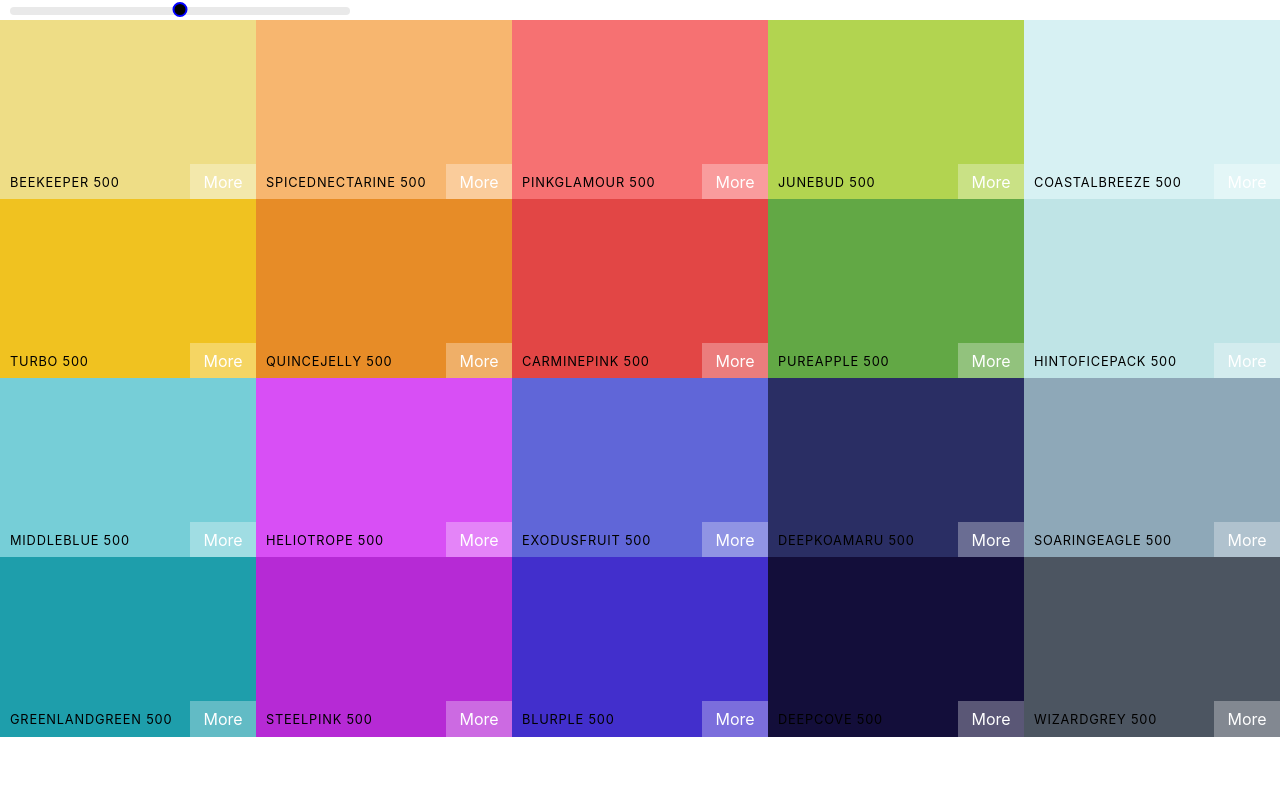
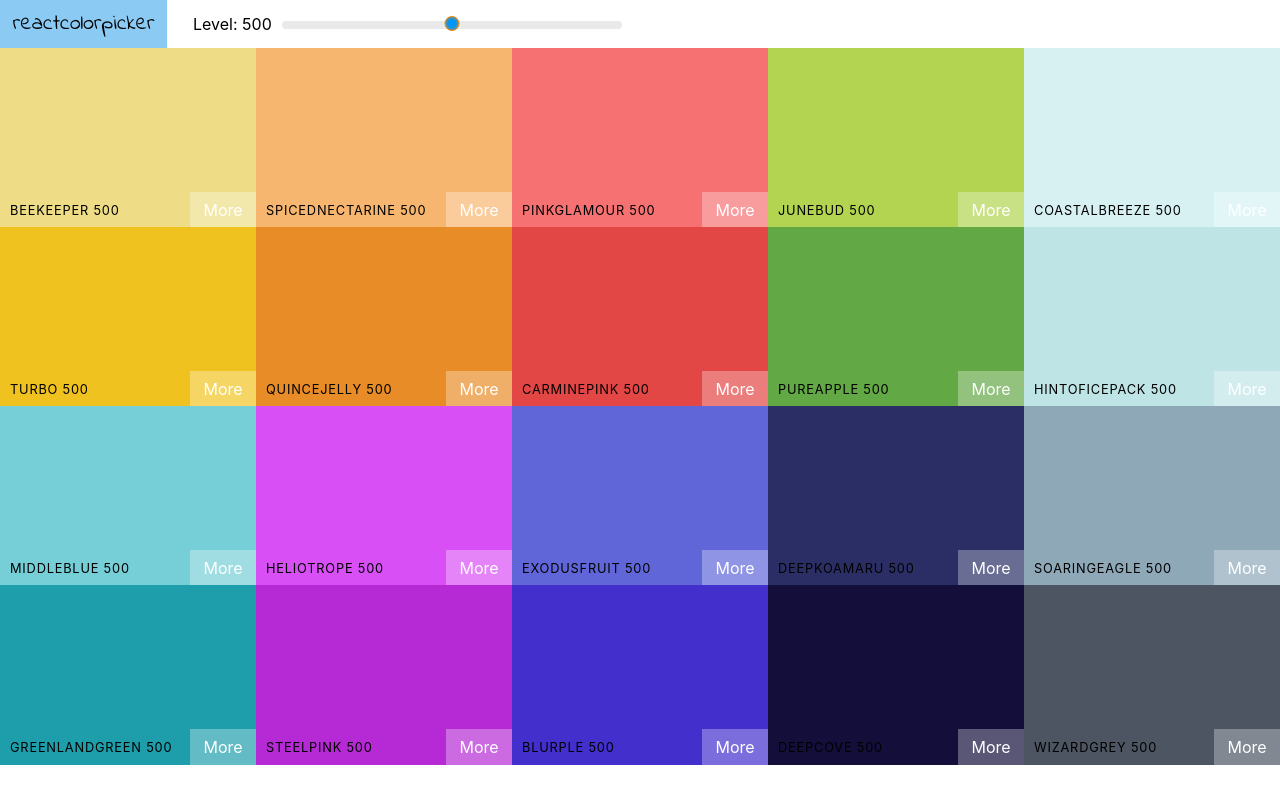
Before and after one commit to dRoysch/color-project, a React (Create React App) app: page / in a window 1280 px wide. Built offline with nearby package versions, Linux system fonts and the light colour scheme.

Commit message:
Add Nabar and Font

```diff
--- /dev/null
+++ b/src/Navbar.css
@@ -0,0 +1,51 @@
+@import url('https://fonts.googleapis.com/css2?family=Indie+Flower&display=swap');
+
+.Navbar {
+    display: flex;
+    align-items: center;
+    justify-content: flex-start;
+    height: 6vh;
+}
+.logo{
+    margin-right: 2%;
+    padding: 0 1%;
+    font-size: 22px;
+    background-color: #8bcaf3;
+    /* font-family: -apple-system, BlinkMacSystemFont, 'Segoe UI', Roboto, Oxygen, Ubuntu, Cantarell, 'Open Sans', 'Helvetica Neue', sans-serif; */
+    height: 100%;
+    display: flex;
+    align-items: center;
+}
+.logo a{
+    text-decoration: none;
+    color: black;
+    font-family: 'Indie Flower', cursive;
+}
+
+.slider {
+    width: 340px;
+    margin: 0 10px;
+    display: inline-block;
+}
+
+
+.rc-slider-track {
+    background-color: transparent;
+}
+
+.rc-slider-rail{
+    height: 8px;
+}
+
+.rc-slider-handle,
+.rc-slider-handle:focus,
+.rc-slider-handle:active,
+.rc-slider-handle:hover {
+    background-color:#0096fa;
+    outline: none;
+    border: 0.75px solid rgb(255, 136, 0);
+    box-shadow: inset 0 0 3px rgb(255, 136, 0);
+    width: 15px;
+    height: 15px;
+    margin-top: -5px;
+}
--- /dev/null
+++ b/src/Navbar.js
@@ -0,0 +1,33 @@
+import React, { Component } from 'react'
+import 'rc-slider/assets/index.css';
+import Slider from 'rc-slider';
+import './Navbar.css';
+
+
+export class Navbar extends Component {
+    render() {
+        const {level, changeLevel} = this.props;
+        return (
+            <header className='Navbar'>
+                <div className='logo'>
+                    <a href="/">reactcolorpicker</a>
+                </div>
+                <div>
+                    <span>Level: {level}</span>
+                    <div className='slider'>
+                    <Slider
+                    defaultValue={level}
+                    min={100}
+                    max={900}
+                    step={100}
+                    onAfterChange={changeLevel}
+                    />
+                    </div>
+                </div>
+
+            </header>
+        )
+    }
+}
+
+export default Navbar;
--- a/src/Palette.css
+++ b/src/Palette.css
@@ -4,31 +4,3 @@
 .Palette-colors {
     height: 90%;
 }
-
-.slider {
-    width: 340px;
-    margin: 0 10px;
-    display: inline-block;
-}
-
-
-.rc-slider-track {
-    background-color: transparent;
-}
-
-.rc-slider-rail{
-    height: 8px;
-}
-
-.rc-slider-handle,
-.rc-slider-handle:focus,
-.rc-slider-handle:active,
-.rc-slider-handle:hover {
-    background-color: black;
-    outline: none;
-    border: 2px solid blue;
-    box-shadow: none;
-    width: 15px;
-    height: 15px;
-    margin-top: -5px;
-}
--- a/src/Palette.js
+++ b/src/Palette.js
@@ -1,8 +1,7 @@
 import React, {Component} from 'react';
 import ColorBox from './ColorBox.js';
-import 'rc-slider/assets/index.css';
+import Navbar from './Navbar.js';
 import './Palette.css';
-import Slider from 'rc-slider';
 
 
 export default class Palette extends Component {
@@ -23,16 +22,8 @@ export default class Palette extends Component {
         ))
         return(
             <div className='Palette'>
-                <div className='slider'>
-                <Slider
-                defaultValue={this.state.level}
-                min={100}
-                max={900}
-                step={100}
-                onAfterChange={this.changeLevel}
-                />
-                </div>
                 {/* Navbar */}
+                <Navbar level={level} changeLevel={this.changeLevel}/>
                 <div className='Palette-colors'>
                     {colorBoxes}
                 </div>
```
